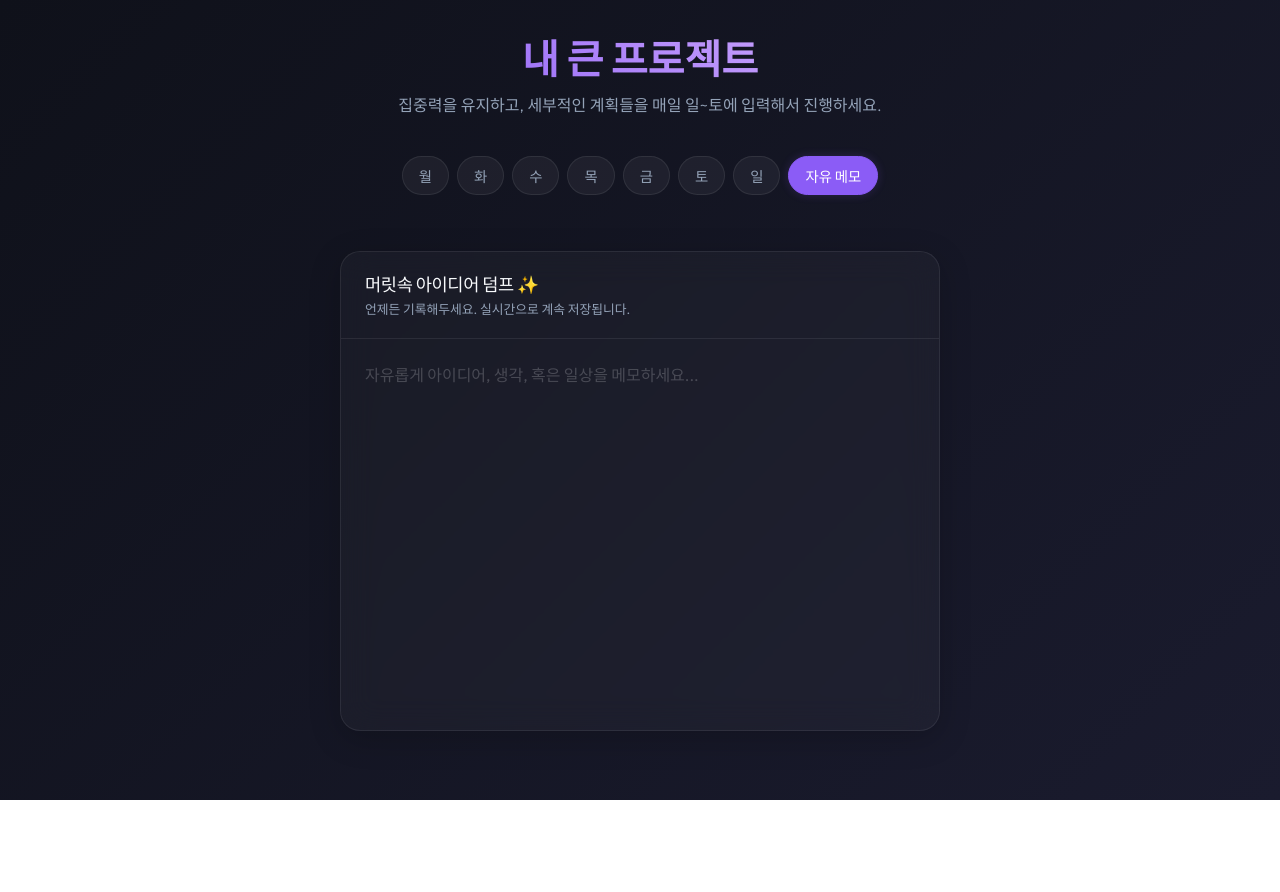
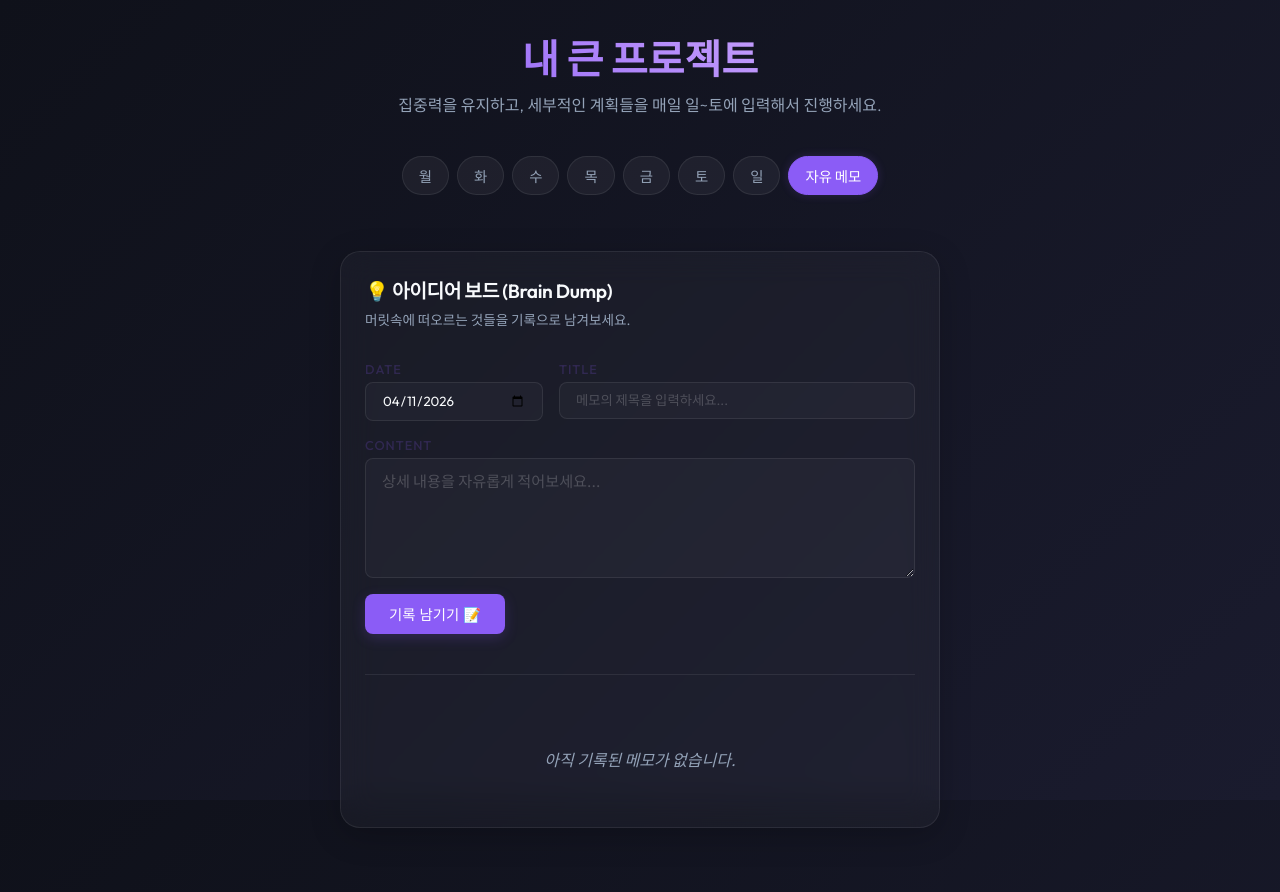
Before and after one commit to angibeom0985-arch/To-do-list, a React (Vite) app: page / in a window 1280 px wide. Both pictures are taken after a click on the button "자유 메모". Before the commit the page ends 800 px from the top, so only its background shows below. Built offline with nearby package versions, Linux system fonts and the light colour scheme.

Commit message:
feat: Upgrade Memo Pad to structured List with Date, Title, Content

```diff
--- a/src/App.css
+++ b/src/App.css
@@ -619,35 +619,159 @@
 
 /* Memo Pad Styles */
 .memo-pad-container {
-  overflow: hidden;
-  height: 480px;
+  overflow-y: auto;
+  max-height: 80vh;
+}
+.memo-pad-container::-webkit-scrollbar { width: 8px; }
+.memo-pad-container::-webkit-scrollbar-thumb { background: var(--glass-border); border-radius: 4px; }
+.memo-pad-container::-webkit-scrollbar-thumb:hover { background: rgba(255, 255, 255, 0.2); }
+
+.memo-form-grid {
+  display: flex;
+  flex-wrap: wrap;
+  gap: 1rem;
+}
+
+.memo-input-group {
+  display: flex;
+  flex-direction: column;
+  gap: 0.3rem;
+  flex: 1;
+}
+
+.memo-input-group label {
+  font-size: 0.8rem;
+  color: var(--primary-light);
+  font-weight: 500;
+  text-transform: uppercase;
+  letter-spacing: 1px;
+}
+
+.memo-input-group.full-width {
+  flex-basis: 100%;
+}
+
+.memo-input-group.title-group {
+  flex: 2;
+}
+
+.memo-input {
+  background: rgba(255, 255, 255, 0.03);
+  border: 1px solid var(--glass-border);
+  color: var(--text-main);
+  padding: 0.6rem 1rem;
+  border-radius: 8px;
+  font-family: inherit;
+  outline: none;
+  transition: all 0.2s ease;
+}
+
+.memo-input:focus {
+  border-color: var(--primary);
+  background: rgba(255, 255, 255, 0.06);
 }
 
 .memo-textarea {
-  flex: 1;
-  width: 100%;
-  background: transparent;
-  border: none;
-  padding: 1.5rem;
+  background: rgba(255, 255, 255, 0.03);
+  border: 1px solid var(--glass-border);
   color: var(--text-main);
+  padding: 0.8rem 1rem;
+  border-radius: 8px;
   font-family: inherit;
-  font-size: 1rem;
-  line-height: 1.6;
-  resize: none;
+  font-size: 0.95rem;
+  line-height: 1.5;
+  resize: vertical;
+  min-height: 120px;
   outline: none;
+  transition: all 0.2s ease;
 }
 
-.memo-textarea::placeholder {
+.memo-textarea:focus {
+  border-color: var(--primary);
+  background: rgba(255, 255, 255, 0.06);
+}
+
+.memo-textarea::placeholder, .memo-input::placeholder {
   color: rgba(255, 255, 255, 0.2);
 }
 
-.memo-textarea::-webkit-scrollbar {
-  width: 8px;
+.memo-submit-row {
+  display: flex;
+  justify-content: flex-end;
 }
-.memo-textarea::-webkit-scrollbar-thumb {
+
+.memo-add-btn {
+  width: auto;
+  height: auto;
+  padding: 0.6rem 1.5rem;
+  font-size: 0.9rem;
+  border-radius: 8px;
+}
+
+.memo-divider {
+  border: 0;
+  height: 1px;
   background: var(--glass-border);
+  margin: 1rem 0;
+}
+
+.memo-list {
+  display: flex;
+  flex-direction: column;
+  gap: 1rem;
+}
+
+.memo-card {
+  background: rgba(255, 255, 255, 0.02);
+  border: 1px solid var(--glass-border);
+  border-radius: 12px;
+  padding: 1.2rem;
+  display: flex;
+  flex-direction: column;
+  gap: 0.5rem;
+  transition: all 0.3s ease;
+}
+
+.memo-card:hover {
+  background: rgba(255, 255, 255, 0.04);
+  transform: translateY(-2px);
+  border-color: rgba(139, 92, 246, 0.3);
+  box-shadow: 0 4px 15px rgba(0, 0, 0, 0.2);
+}
+
+.memo-card-header {
+  display: flex;
+  justify-content: space-between;
+  align-items: center;
+}
+
+.memo-card-date {
+  font-size: 0.8rem;
+  color: var(--text-muted);
+  background: rgba(255, 255, 255, 0.05);
+  padding: 0.2rem 0.5rem;
   border-radius: 4px;
 }
-.memo-textarea::-webkit-scrollbar-thumb:hover {
-  background: rgba(255, 255, 255, 0.2);
+
+.memo-card-title {
+  font-size: 1.1rem;
+  margin: 0;
+  color: var(--primary-light);
+  font-weight: 600;
 }
+
+.memo-card-content {
+  font-size: 0.95rem;
+  color: var(--text-main);
+  line-height: 1.5;
+  margin: 0;
+  white-space: pre-wrap;
+}
+
+.memo-delete {
+  opacity: 1;
+  font-size: 1.2rem;
+  padding: 0 0.4rem;
+  height: auto;
+  width: auto;
+}
--- a/src/App.jsx
+++ b/src/App.jsx
@@ -12,7 +12,7 @@ function App() {
   const initialWeeklyTasks = { 0: [], 1: [], 2: [], 3: [], 4: [], 5: [], 6: [] };
   const [weeklyTasks, setWeeklyTasks] = useLocalStorage('weekly-tasks-v2', initialWeeklyTasks);
   const [projectTitle, setProjectTitle] = useLocalStorage('project-title', '내 큰 프로젝트');
-  const [globalMemo, setGlobalMemo] = useLocalStorage('global-memo', '');
+  const [globalMemos, setGlobalMemos] = useLocalStorage('global-memos-list', []);
   const [activeDay, setActiveDay] = useState(new Date().getDay()); // 0-6, or 'memo'
   const [inputValue, setInputValue] = useState('');
   const [inputPriority, setInputPriority] = useState('normal');
@@ -160,7 +160,7 @@ function App() {
       </div>
 
       {activeDay === 'memo' ? (
-        <MemoPad memo={globalMemo} setMemo={setGlobalMemo} />
+        <MemoPad memos={globalMemos} setMemos={setGlobalMemos} />
       ) : (
         <>
           <ProgressTracker weeklyTasks={weeklyTasks} activeDay={activeDay} />
--- a/src/components/MemoPad.jsx
+++ b/src/components/MemoPad.jsx
@@ -1,17 +1,96 @@
-export default function MemoPad({ memo, setMemo }) {
+import { useState } from 'react';
+
+export default function MemoPad({ memos, setMemos }) {
+  // 기본 날짜는 오늘로 세팅
+  const todayDate = new Date().toISOString().split('T')[0];
+  const [dateInput, setDateInput] = useState(todayDate);
+  const [titleInput, setTitleInput] = useState('');
+  const [contentInput, setContentInput] = useState('');
+
+  const handleAddMemo = (e) => {
+    e.preventDefault();
+    if (!titleInput.trim() || !contentInput.trim()) return;
+
+    const newMemo = {
+      id: crypto.randomUUID(),
+      date: dateInput || todayDate,
+      title: titleInput.trim(),
+      content: contentInput.trim(),
+    };
+
+    setMemos([newMemo, ...(memos || [])]);
+    setTitleInput('');
+    setContentInput('');
+    // 날짜는 유지
+  };
+
+  const deleteMemo = (id) => {
+    setMemos((memos || []).filter(memo => memo.id !== id));
+  };
+
   return (
-    <div className="glass-panel memo-pad-container animate-fade-in" style={{ animationDelay: '0.2s', display: 'flex', flexDirection: 'column', padding: '0' }}>
-      <div className="memo-header" style={{ padding: '1.2rem 1.5rem', borderBottom: '1px solid var(--glass-border)' }}>
-        <h2 style={{ fontSize: '1.1rem', margin: 0, fontWeight: 500 }}>머릿속 아이디어 덤프 ✨</h2>
-        <p style={{ fontSize: '0.8rem', color: 'var(--text-muted)', margin: '0.2rem 0 0' }}>언제든 기록해두세요. 실시간으로 계속 저장됩니다.</p>
+    <div className="glass-panel memo-pad-container animate-fade-in" style={{ animationDelay: '0.2s', padding: '1.5rem', display: 'flex', flexDirection: 'column', gap: '1.5rem' }}>
+      <div className="memo-header" style={{ marginBottom: '0.5rem' }}>
+        <h2 style={{ fontSize: '1.2rem', margin: 0, fontWeight: 600 }}>💡 아이디어 보드 (Brain Dump)</h2>
+        <p style={{ fontSize: '0.85rem', color: 'var(--text-muted)', margin: '0.3rem 0 0' }}>머릿속에 떠오르는 것들을 기록으로 남겨보세요.</p>
       </div>
-      <textarea
-        className="memo-textarea"
-        value={memo}
-        onChange={(e) => setMemo(e.target.value)}
-        placeholder="자유롭게 아이디어, 생각, 혹은 일상을 메모하세요..."
-        spellCheck="false"
-      />
+
+      <form onSubmit={handleAddMemo} className="memo-form-grid">
+        <div className="memo-input-group">
+          <label>Date</label>
+          <input
+            type="date"
+            className="memo-input date-input"
+            value={dateInput}
+            onChange={(e) => setDateInput(e.target.value)}
+          />
+        </div>
+
+        <div className="memo-input-group title-group">
+          <label>Title</label>
+          <input
+            type="text"
+            className="memo-input box-input"
+            placeholder="메모의 제목을 입력하세요..."
+            value={titleInput}
+            onChange={(e) => setTitleInput(e.target.value)}
+          />
+        </div>
+
+        <div className="memo-input-group full-width">
+          <label>Content</label>
+          <textarea
+            className="memo-textarea"
+            value={contentInput}
+            onChange={(e) => setContentInput(e.target.value)}
+            placeholder="상세 내용을 자유롭게 적어보세요..."
+            spellCheck="false"
+          />
+        </div>
+
+        <div className="memo-submit-row full-width">
+          <button type="submit" className="add-btn memo-add-btn">기록 남기기 📝</button>
+        </div>
+      </form>
+
+      <hr className="memo-divider" />
+
+      <div className="memo-list">
+        {!memos || memos.length === 0 ? (
+          <p className="task-list-empty">아직 기록된 메모가 없습니다.</p>
+        ) : (
+          memos.map(memo => (
+            <div key={memo.id} className="memo-card animate-fade-in">
+              <div className="memo-card-header">
+                <span className="memo-card-date">{memo.date}</span>
+                <button onClick={() => deleteMemo(memo.id)} className="delete-btn memo-delete" title="메모 삭제">×</button>
+              </div>
+              <h3 className="memo-card-title">{memo.title}</h3>
+              <p className="memo-card-content">{memo.content}</p>
+            </div>
+          ))
+        )}
+      </div>
     </div>
   );
 }
```
